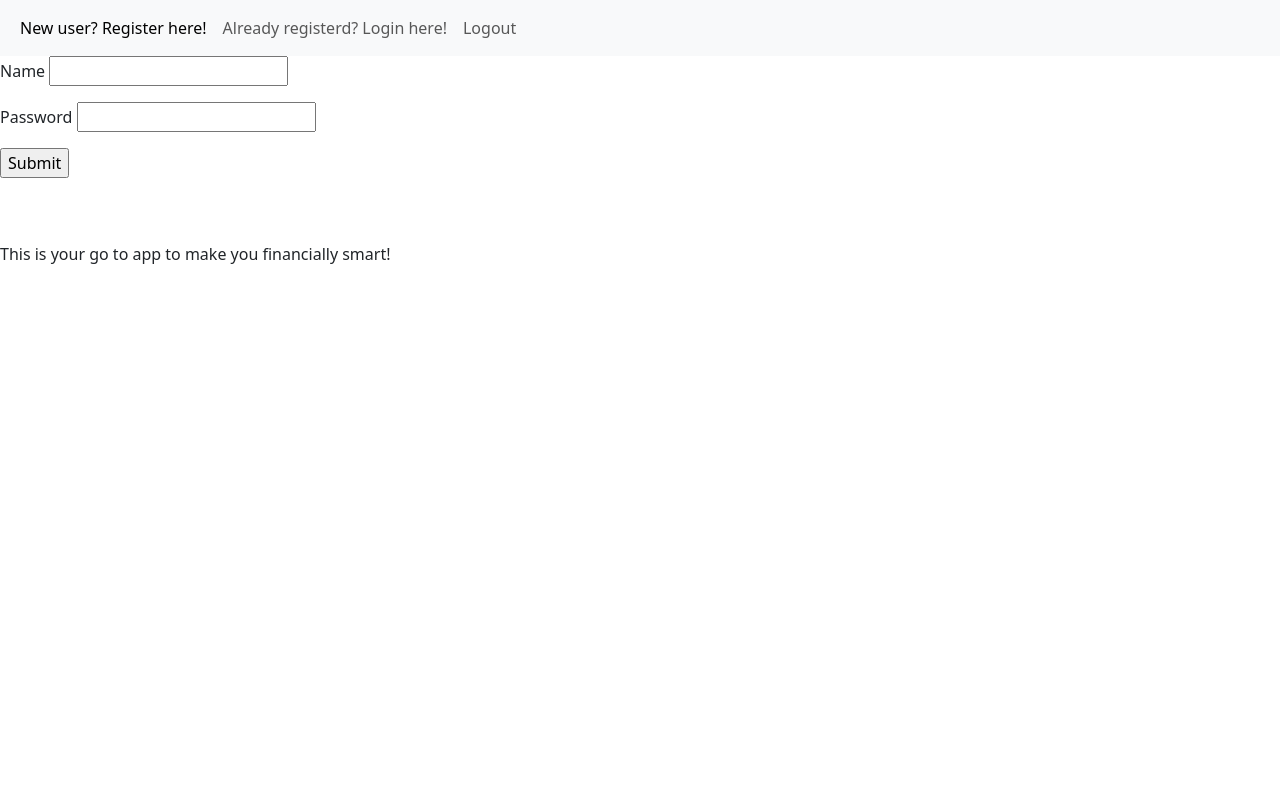
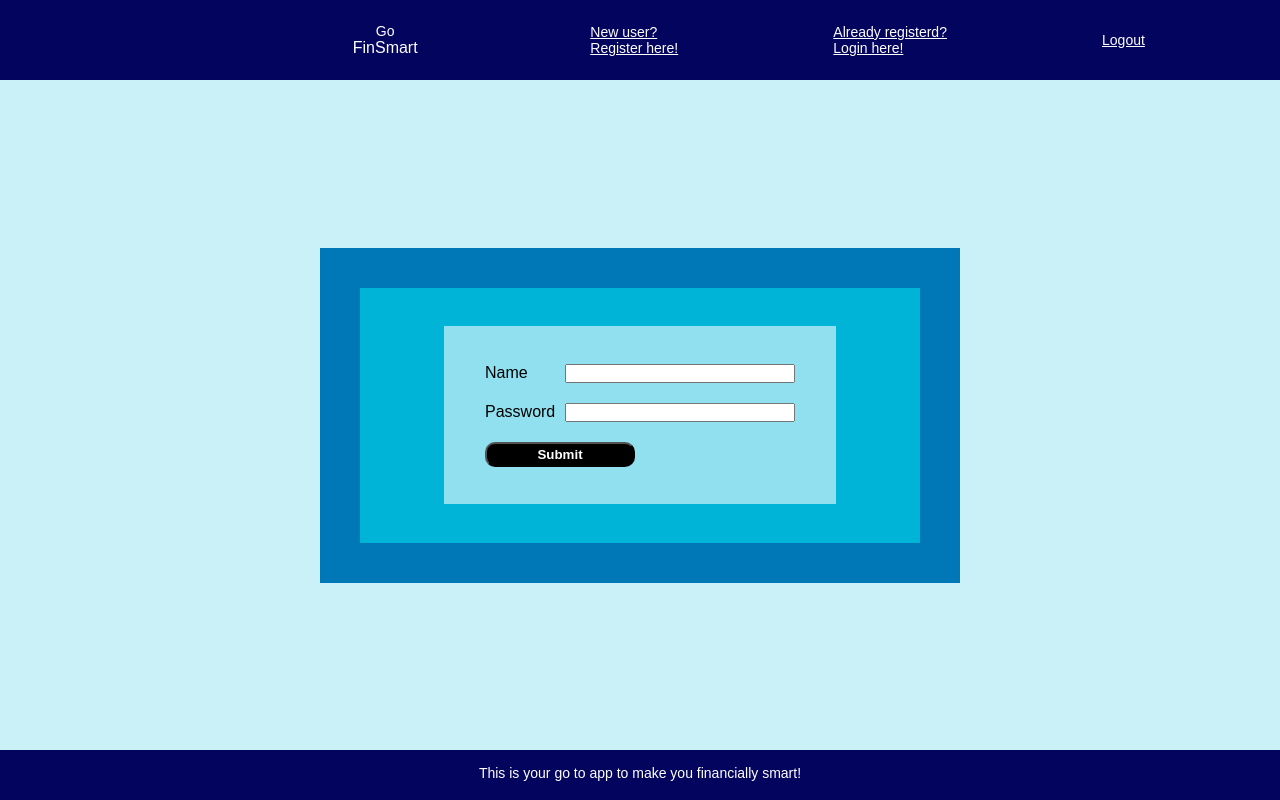
Before and after one commit to DEEksha-ux/GoFinSmart, a Flask app: page / in a window 1280 px wide. Run offline with Flask 3, Linux system fonts and the light colour scheme.

Commit message:
Added styling to home and login pages

```diff
--- a/app/__init__.py
+++ b/app/__init__.py
@@ -22,5 +22,7 @@ def create_app():
 
     app.register_blueprint(login_bp)
     app.register_blueprint(fin_bp)
+    print(app.root_path)
+
 
     return app
--- a/app/routes/home.py
+++ b/app/routes/home.py
@@ -41,7 +41,7 @@ def login():
         name=form.name.data
         password=form.password.data
 
-        user=UserDetails.query.filter_by(name=name).first().id
+        user=UserDetails.query.filter_by(name=name).first()
 
         if user and user.password==password:
             session['user']=user.id
--- /dev/null
+++ b/app/static/style.css
@@ -0,0 +1,137 @@
+* {
+    margin: 0px;
+    padding: 0px;
+    font-family: Arial, Helvetica, sans-serif;
+    box-sizing: border-box;
+}
+
+html,
+body {
+    margin: 0;
+    height: 100%;
+}
+
+body {
+    display: flex;
+    flex-direction: column;
+    min-height: 100vh;
+}
+
+.border:hover {
+    border: 2px solid white;
+    padding: 2px;
+}
+
+.nav-panel {
+    background-color: #03045e;
+    display: flex;
+    align-items: center;
+    justify-content: space-evenly;
+    color: white;
+    height: 80px;
+    font-size: 14px;
+}
+
+.nav-panel a {
+    color: white;
+}
+
+.nav-panel i{
+    height: 60px;
+    width: 60px;
+    color: white;
+}
+
+.logo {
+    height: 50px;
+    width: 100px;
+    padding: 5px;
+    margin-left: 5px;
+    display: flex;
+    flex-direction: column;
+    align-items: center;
+    justify-content: center;
+}
+
+.go {
+    font-size: 14px;
+    font-weight: 500;
+}
+
+.finsmart {
+    font-size: 16px;
+    font-weight: 700px;
+}
+
+.box {
+    margin-left: 20px;
+}
+
+main {
+    flex: 1;
+    background-color: #caf0f8;
+    display: flex;
+    align-items: center;
+    justify-content: center;
+    flex-direction: column;
+}
+
+footer {
+    height: 50px;
+    background-color: #03045e;
+    color: white;
+    font-size: 14px;
+    display: flex;
+    justify-content: center;
+    padding-top: 15px;
+}
+
+footer:hover{
+    background-color: #2b2c66;
+}
+
+.form-box {
+    background-color: #00b4d8;
+    height: 50%;
+    width: 50%;
+    border: 40px solid #0077b6;
+    display: flex;
+    flex-direction: column;
+    align-items: center;
+    justify-content: center;
+}
+
+.inner-form-box{
+    height: 70%;
+    width: 70%;
+    background-color: #90e0ef;
+    display: flex;
+    align-items: center;
+    justify-content: center;
+}
+
+.btn{
+    background-color: black;
+    color: white;
+    height: 25px;
+    width: 150px;
+    text-align: center;
+    border-radius: 10px;
+    font-weight: 700;
+}
+
+.btn:hover{
+    background-color: #0077b6;
+    color: black;
+    border: 2px solid black;
+}
+
+form{
+    display: inline-grid;
+    justify-content: center;
+    align-items: center;
+    gap: 20px 30px;
+    grid-template-columns: 50px 230px;
+    font-weight: 500;
+    padding: 2px;
+}
--- a/app/templates/base.html
+++ b/app/templates/base.html
@@ -4,34 +4,37 @@
 <head>
     <meta charset="utf-8">
     <meta name="viewport" content="width=device-width, initial-scale=1">
+    <link rel="stylesheet" href="{{url_for('static', filename='style.css')}}">
     <title>{% block title %}
         Base
         {% endblock %}</title>
-    <link href="https://cdn.jsdelivr.net/npm/bootstrap@5.3.8/dist/css/bootstrap.min.css" rel="stylesheet"
-        integrity="sha384-sRIl4kxILFvY47J16cr9ZwB07vP4J8+LH7qKQnuqkuIAvNWLzeN8tE5YBujZqJLB" crossorigin="anonymous">
-    <script src="https://cdn.jsdelivr.net/npm/bootstrap@5.3.8/dist/js/bootstrap.bundle.min.js"
-        integrity="sha384-FKyoEForCGlyvwx9Hj09JcYn3nv7wiPVlz7YYwJrWVcXK/BmnVDxM+D2scQbITxI"
-        crossorigin="anonymous"></script>
 </head>
 
 <body>
-    <nav class="navbar navbar-expand-lg bg-body-tertiary">
-        <div class="container-fluid">
-            <div class="collapse navbar-collapse" id="navbarNavAltMarkup">
-                <div class="navbar-nav">
-                    <a class="nav-link active" aria-current="page" href="{{url_for('login.signup')}}">New user? Register here!</a>
-                    <a class="nav-link" href="{{url_for('login.login')}}">Already registerd? Login here!</a>
-                    <a class="nav-link" href="{{url_for('login.logout')}}">Logout</a>
-                </div>
+    <header>
+        <div class="nav-panel">
+            <i class="fa-solid fa-indian-rupee-sign"></i>
+            <div class="logo border">
+                <span class="go">Go</span>
+                <span class="finsmart">FinSmart</span>
             </div>
+
+            <div class="box border"><a href="{{url_for('login.signup')}}">New user?<br>Register here!</a></div>
+            <div class="box border"><a href="{{url_for('login.login')}}">Already registerd?<br>Login here!</a></div>
+            <div class="box border"><a href="{{url_for('login.logout')}}">Logout</a></div>
+
         </div>
-    </nav>
+    </header>
 
     <main>
         {% with messages=get_flashed_messages(with_categories=True) %}
-            {% for msg in messages %}
-                <div>{{msg}}</div>
-            {% endfor %}
+        {% for category, msg in messages %}
+        {% if category == "success" %}
+        <div style="background-color: rgb(29, 202, 13, 0.5); height: 35px; font-size: 14px; display: flex; align-items: center; position: relative; top: 10px; width: 100%;">{{msg}}</div>
+        {% else %}
+        <div style="background-color: rgb(240, 62, 62, 0.5); height: 35px; font-size: 14px; display: flex; align-items: center;">{{msg}}</div>
+        {% endif %}
+        {% endfor %}
         {% endwith %}
 
         {% block content %}
@@ -40,7 +43,9 @@
     </main>
 
     <footer>
-        <p>This is your go to app to make you financially smart!</p>
+        <div class="foot-panel">
+            This is your go to app to make you financially smart!
+        </div>
     </footer>
 
 </body>
--- a/app/templates/home.html
+++ b/app/templates/home.html
@@ -1,17 +1,23 @@
 {% extends "base.html" %}
 
 {% block title %}
-    Home
+Home
 {% endblock %}
 
 {% block content %}
 
 <!--For first time user-->
-    <form action="{{url_for('login.signup')}}" method="POST">
-        {{form.csrf_token}}
-        <div class="mb-3">{{form.name.label}} {{form.name}}</div>
-        <div class="mb-3">{{form.password.label}} {{form.password}}</div>
-        <p>{{form.submit()}}</p>
-    </form><br> <br>
+
+<div class="form-box">
+    <div class="inner-form-box">
+        <form action="{{url_for('login.signup')}}" method="POST">
+            {{form.csrf_token}}
+            {{form.name.label}} {{form.name}}
+            {{form.password.label}} {{form.password}}
+            {{form.submit(class="btn")}}
+        </form>
+    </div>
+</div>
+
 
 {% endblock %}
```
Also changed, not shown: app/templates/charts.html (+9 -6 lines), app/templates/login.html (+13 -7 lines), app/templates/view_fin.html (+20 -13 lines).
